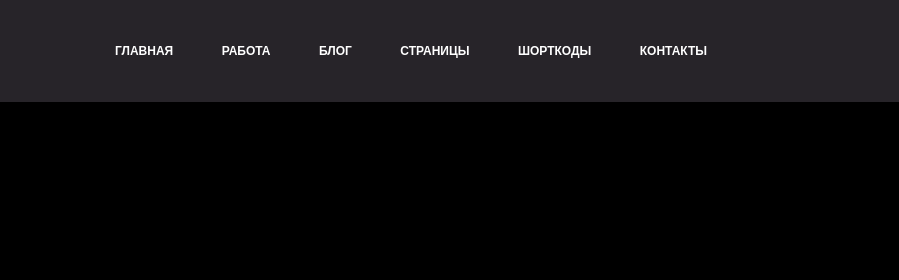
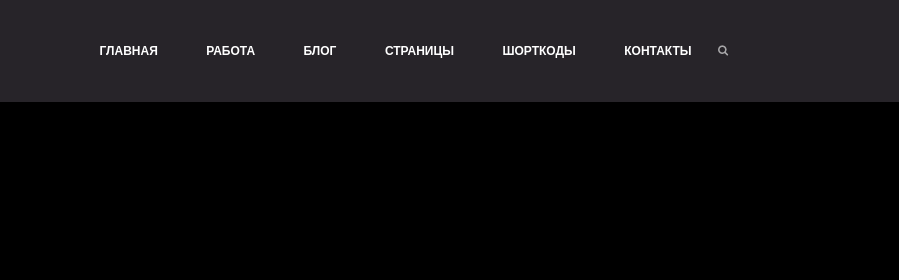
Before and after one commit to acl200/supernova, a plain HTML site: page index.html in a window 1280 px wide. Shown: the top 280 px of the page, 381-1280 px from the left. Drawn offline with nearby package versions, Linux system fonts and the light colour scheme.

Commit message:
contacts v2.0

```diff
--- a/index.html
+++ b/index.html
@@ -84,7 +84,7 @@
 
  	<nav class="main-nav">
  		<ul>
- 			<li><a href="#">главная</a></li>
+ 			<li><a href="#" class="active-li">главная</a></li>
  			<li><a href="#">работа</a></li>
  			<li><a href="#">блог</a></li>
  			<li><a href="#">страницы</a></li>
@@ -94,6 +94,7 @@
 	<!--<div class="btn_row"></div>
 	<div class="btn_row"></div>
 	<div class="btn_row"></div>--></li>
+	<li><img src="img/Search.png" alt=""></li>
  		</ul>
  	</nav>
 
--- a/style.css
+++ b/style.css
@@ -416,8 +416,17 @@ input[type=email]{
 	letter-spacing: 5px;
 
 }
-
+/*nav.main-nav {
+    margin-right: 30px;
+}
+*/
+li>img{
+	top:1px;
+	position:relative;
+	margin-top:4px;
+}
 .slider-title-block h1{
+	overflow: hidden;
 	color:#fff;
 	text-align: center;
 	text-transform: uppercase;
```
Also changed, not shown: img/Search.png (added).
